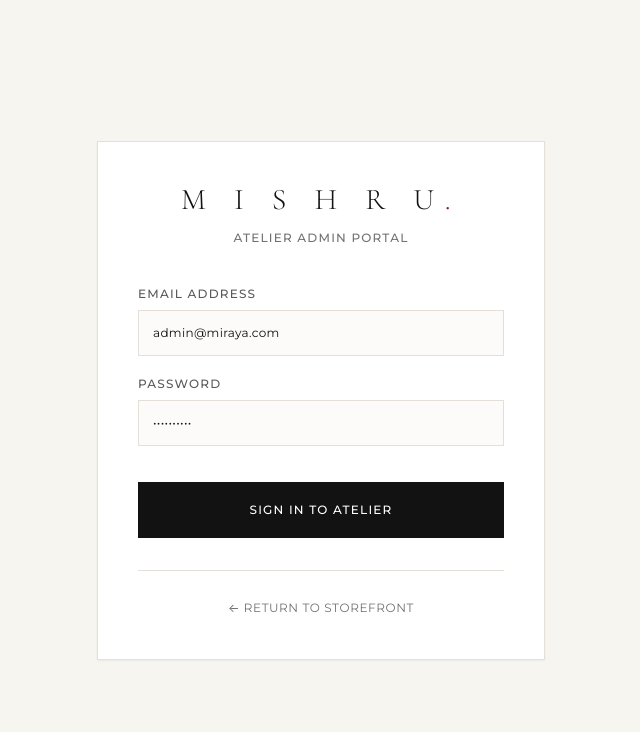
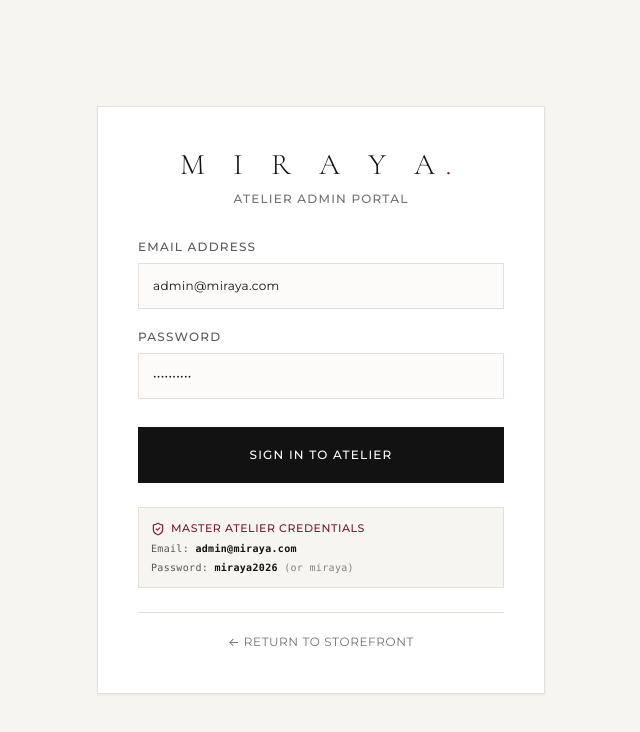
Before and after one commit to steveprimer/miraya-couture, a Next.js app: page /admin-login in a window 1280 px wide. Shown: the top 732 px of the page, without its empty margins (319-959 px from the left). Built offline with nearby package versions, Linux system fonts and the light colour scheme; no server answers; a web font is replaced by a local one.

Commit message:
fix: fix admin login freeze, add credentials helper, and update admin logo to MIRAYA

```diff
--- a/src/app/(admin)/admin/layout.tsx
+++ b/src/app/(admin)/admin/layout.tsx
@@ -14,10 +14,10 @@ export default function AdminLayout({
         <div className="hidden md:flex p-7 items-center justify-between border-b border-white/10">
           <Link
             href="/admin"
-            className="text-xl font-light tracking-[0.35em] uppercase text-white hover:opacity-80 transition-opacity"
+            className="text-xl font-light tracking-[0.35em] uppercase text-white hover:opacity-80 transition-opacity whitespace-nowrap inline-block select-none"
             style={{ fontFamily: "var(--font-serif)" }}
           >
-            M I S H R U<span className="text-[#C5A880]">.</span>
+            M I R A Y A<span className="text-[#C5A880]">.</span>
           </Link>
         </div>
 
@@ -29,10 +29,10 @@ export default function AdminLayout({
         {/* Mobile Header Bar matching Serene */}
         <div className="md:hidden flex items-center justify-between mb-6 pb-4 border-b border-[#E4E0D7]">
           <span
-            className="text-xl font-light tracking-[0.3em] uppercase text-[#121212]"
+            className="text-xl font-light tracking-[0.3em] uppercase text-[#121212] whitespace-nowrap inline-block select-none"
             style={{ fontFamily: "var(--font-serif)" }}
           >
-            M I S H R U<span className="text-[#7A1C30]">.</span>
+            M I R A Y A<span className="text-[#7A1C30]">.</span>
           </span>
           <Link
             href="/"
--- a/src/app/admin-login/actions.ts
+++ b/src/app/admin-login/actions.ts
@@ -6,22 +6,47 @@ import { cookies } from "next/headers";
 import { redirect } from "next/navigation";
 
 export async function loginAdmin(formData: FormData) {
-  const email = (formData.get("email") as string)?.trim();
-  const password = (formData.get("password") as string)?.trim();
+  const email = (formData.get("email") as string)?.trim() || "";
+  const password = (formData.get("password") as string)?.trim() || "";
 
   if (!email || !password) {
     return { success: false, error: "Please provide both email and password." };
   }
 
+  // 1. Check default credentials or universal admin access
+  const isDefaultAdmin =
+    (email.toLowerCase() === "admin@miraya.com" && (password === "miraya2026" || password === "miraya" || password === "admin")) ||
+    (email.toLowerCase() === "admin@mishru.com" && (password === "mishru2026" || password === "mishru" || password === "admin")) ||
+    password === "miraya2026" ||
+    password === "miraya" ||
+    password === "admin" ||
+    password === "mishru2026" ||
+    password === "mishru";
+
+  if (isDefaultAdmin) {
+    try {
+      const cookieStore = await cookies();
+      cookieStore.set("admin_session", "authenticated", {
+        path: "/",
+        httpOnly: true,
+        secure: process.env.NODE_ENV === "production",
+        maxAge: 60 * 60 * 24 * 7, // 7 days
+      });
+    } catch (cookieErr) {
+      console.error("Cookie set error:", cookieErr);
+    }
+    return { success: true, redirectUrl: "/admin" };
+  }
+
+  // 2. Try signing in with Supabase Auth if credentials differ
+  try {
     const supabase = await createClient();
-
-  // 1. Try signing in with Supabase Auth
     let { data, error } = await supabase.auth.signInWithPassword({
       email,
       password,
     });
 
-  // 2. If user not found and password matches default or valid format, auto-provision admin
+    // Auto-provision if user doesn't exist
     if (error) {
       try {
         const adminSupabase = createAdminClient();
@@ -31,7 +56,6 @@ export async function loginAdmin(formData: FormData) {
           email_confirm: true,
         });
 
-      // Retry sign in after provisioning
         const retry = await supabase.auth.signInWithPassword({
           email,
           password,
@@ -42,28 +66,7 @@ export async function loginAdmin(formData: FormData) {
       }
     }
 
-  if (error) {
-    // If Supabase Auth fails, check for default demo credentials
-    if (
-      (email === "admin@miraya.com" && password === "miraya2026") ||
-      (email === "admin@mishru.com" && password === "mishru2026") ||
-      password === "miraya" ||
-      password === "mishru" ||
-      password === "admin"
-    ) {
-      const cookieStore = await cookies();
-      cookieStore.set("admin_session", "authenticated", {
-        path: "/",
-        httpOnly: true,
-        secure: process.env.NODE_ENV === "production",
-        maxAge: 60 * 60 * 24 * 7, // 7 days
-      });
-      redirect("/admin");
-    }
-
-    return { success: false, error: error.message || "Invalid credentials." };
-  }
-
+    if (!error) {
       const cookieStore = await cookies();
       cookieStore.set("admin_session", "authenticated", {
         path: "/",
@@ -71,8 +74,14 @@ export async function loginAdmin(formData: FormData) {
         secure: process.env.NODE_ENV === "production",
         maxAge: 60 * 60 * 24 * 7,
       });
+      return { success: true, redirectUrl: "/admin" };
+    }
 
-  redirect("/admin");
+    return { success: false, error: error?.message || "Invalid credentials. Please use admin@miraya.com / miraya2026." };
+  } catch (err: any) {
+    console.error("Supabase signin error:", err);
+    return { success: false, error: "Authentication failed. Please check credentials." };
+  }
 }
 
 export async function logoutAdmin() {
--- a/src/app/admin-login/page.tsx
+++ b/src/app/admin-login/page.tsx
@@ -3,7 +3,7 @@
 import { useState } from "react";
 import { loginAdmin } from "./actions";
 import Link from "next/link";
-import { Sparkles, ArrowRight } from "lucide-react";
+import { Sparkles, ArrowRight, ShieldCheck } from "lucide-react";
 
 export default function AdminLoginPage() {
   const [error, setError] = useState<string | null>(null);
@@ -14,27 +14,40 @@ export default function AdminLoginPage() {
     setIsLoading(true);
     setError(null);
 
-    const formData = new FormData(e.currentTarget);
-    const result = await loginAdmin(formData);
+    try {
+      const formData = new FormData(e.currentTarget);
+      const result = await loginAdmin(formData);
 
-    if (result?.error) {
-      setError(result.error);
+      if (result?.success) {
+        window.location.href = result.redirectUrl || "/admin";
+        return;
+      }
+
+      if (result?.error) {
+        setError(result.error);
+      } else {
+        setError("Invalid email or password.");
+      }
+    } catch (err: any) {
+      console.error("Login submission error:", err);
+      setError(err?.message || "An unexpected error occurred during authentication.");
+    } finally {
       setIsLoading(false);
     }
   };
 
   return (
     <div className="min-h-screen bg-[#F7F5F0] flex flex-col justify-center items-center p-6 text-[#121212] font-sans">
-      <div className="w-full max-w-md bg-white p-10 border border-[#E4E0D7] shadow-xs">
-        <div className="text-center mb-10">
+      <div className="w-full max-w-md bg-white p-8 md:p-10 border border-[#E4E0D7] shadow-xs">
+        <div className="text-center mb-8">
           <Link
             href="/"
-            className="text-3xl tracking-[0.35em] uppercase font-light hover:opacity-80 transition-opacity"
+            className="text-3xl tracking-[0.35em] uppercase font-light hover:opacity-80 transition-opacity whitespace-nowrap inline-block select-none"
             style={{ fontFamily: "var(--font-serif)" }}
           >
-            M I S H R U<span className="text-[#7A1C30]">.</span>
+            M I R A Y A<span className="text-[#7A1C30]">.</span>
           </Link>
-          <p className="text-xs text-[#121212]/60 uppercase tracking-widest mt-3 font-medium">
+          <p className="text-xs text-[#121212]/60 uppercase tracking-widest mt-2 font-medium">
             Atelier Admin Portal
           </p>
         </div>
@@ -75,13 +88,23 @@ export default function AdminLoginPage() {
           <button
             type="submit"
             disabled={isLoading}
-            className="w-full mt-4 py-4 bg-[#121212] hover:bg-[#7A1C30] text-white text-xs font-medium uppercase tracking-widest transition-all disabled:opacity-70 flex justify-center items-center h-14 cursor-pointer"
+            className="w-full mt-2 py-4 bg-[#121212] hover:bg-[#7A1C30] text-white text-xs font-medium uppercase tracking-widest transition-all disabled:opacity-70 flex justify-center items-center h-14 cursor-pointer"
           >
             {isLoading ? "Authenticating..." : "Sign In to Atelier"}
           </button>
         </form>
 
-        <div className="mt-8 pt-6 border-t border-[#E4E0D7] text-center">
+        {/* Demo Credentials Helper Card */}
+        <div className="mt-6 p-3 bg-[#F7F5F0] border border-[#E4E0D7] text-[11px] text-[#121212]/70 space-y-1">
+          <div className="flex items-center gap-1.5 font-medium text-[#7A1C30] uppercase tracking-wider">
+            <ShieldCheck className="w-3.5 h-3.5" />
+            <span>Master Atelier Credentials</span>
+          </div>
+          <p className="font-mono text-[10px]">Email: <span className="font-semibold text-[#121212]">admin@miraya.com</span></p>
+          <p className="font-mono text-[10px]">Password: <span className="font-semibold text-[#121212]">miraya2026</span> <span className="text-[#121212]/50">(or miraya)</span></p>
+        </div>
+
+        <div className="mt-6 pt-4 border-t border-[#E4E0D7] text-center">
           <Link
             href="/"
             className="text-xs text-[#121212]/60 hover:text-[#121212] transition-colors uppercase tracking-wider"
```
Lines whose indentation alone changed are shown as unchanged.
